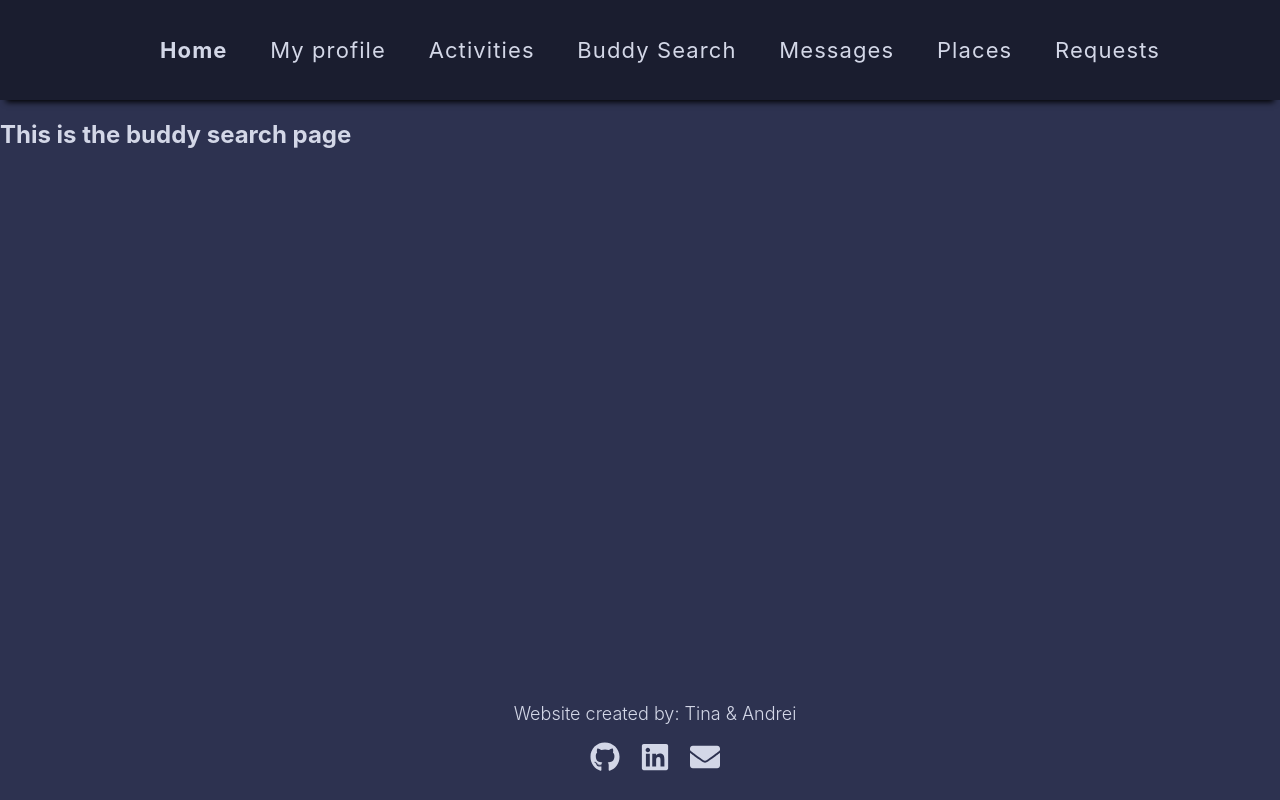
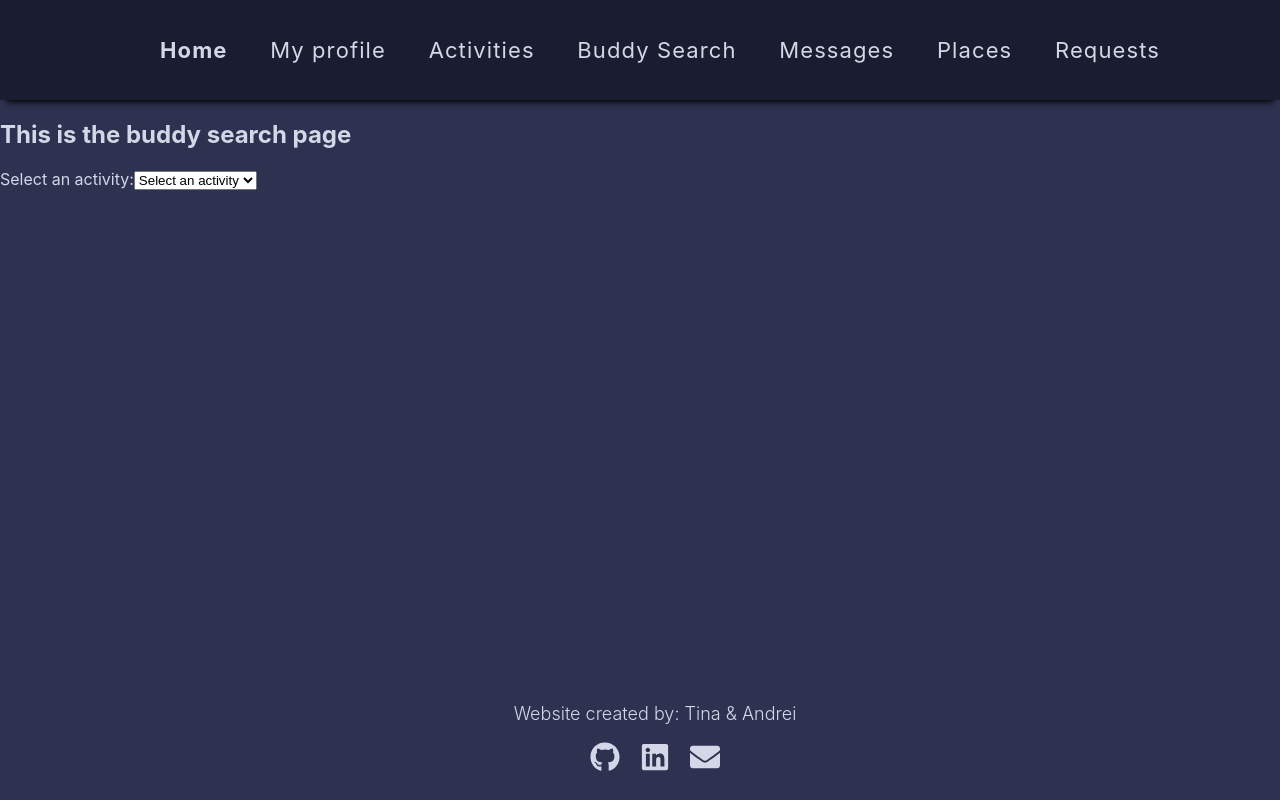
Before and after one commit to tinagroshkova/sports-match, a React (Create React App) app: page /buddySearch in a window 1280 px wide. Built offline with nearby package versions, Linux system fonts and the light colour scheme.

Commit message:
added functionality to the buddy page

```diff
--- a/src/pages/BuddySearch/BuddySearch.js
+++ b/src/pages/BuddySearch/BuddySearch.js
@@ -1,6 +1,39 @@
+import React, { useState } from 'react';
+import selectValues from './activities.json';
+import UserManager from '../../services/UserManager';
+
 export default function BuddySearchPage() {
+    const [selectedValue, setSelectedValue] = useState('');
+
+    const handleChange = (event) => {
+        setSelectedValue(event.target.value);
+    };
+
+    // Filter the users array to find users with matching activities
+    const filteredUsers = UserManager.users.filter((user) =>
+        user.activities.some((activity) => activity.name === selectedValue)
+    );
+    console.log("QQQ", UserManager.users)
 
     return (
-        <h2>This is the buddy search page</h2>
-    )
+        <div>
+            <h2>This is the buddy search page</h2>
+            <label htmlFor="activity-select">Select an activity:</label>
+            <select id="activity-select" value={selectedValue} onChange={handleChange}>
+                <option value="">Select an activity</option>
+                {selectValues.map((activity) => (
+                    <option key={activity.type} value={activity.type}>
+                        {activity.type}
+                    </option>
+                ))}
+            </select>
+            {filteredUsers.map((user) => (
+                <div key={user.username}>
+                    <img src={user.image} alt={user.username} />
+                    <h3>{user.username}</h3>
+                    <p>Activities: {user.activities.map((activity) => activity.name).join(', ')}</p>
+                </div>
+            ))}
+        </div>
+    );
 }
--- /dev/null
+++ b/src/pages/BuddySearch/activities.json
@@ -0,0 +1,56 @@
+[
+    {
+        "type": "Badminton"
+    },
+    {
+        "type": "Basketball"
+    },
+    {
+        "type": "Billiards"
+    },
+    {
+        "type": "Bowling"
+    },
+    {
+        "type": "Darts"
+    },
+    {
+        "type": "Football"
+    },
+    {
+        "type": "IceSkating"
+    },
+    {
+        "type": "Karting"
+    },
+    {
+        "type": "Padel"
+    },
+    {
+        "type": "Paintball"
+    },
+    {
+        "type": "Running"
+    },
+    {
+        "type": "Ski"
+    },
+    {
+        "type": "Snowboard"
+    },
+    {
+        "type": "Squash"
+    },
+    {
+        "type": "TableTennis"
+    },
+    {
+        "type": "Tennis"
+    },
+    {
+        "type": "Volleyball"
+    },
+    {
+        "type": "WallClimbing"
+    }
+]
```
